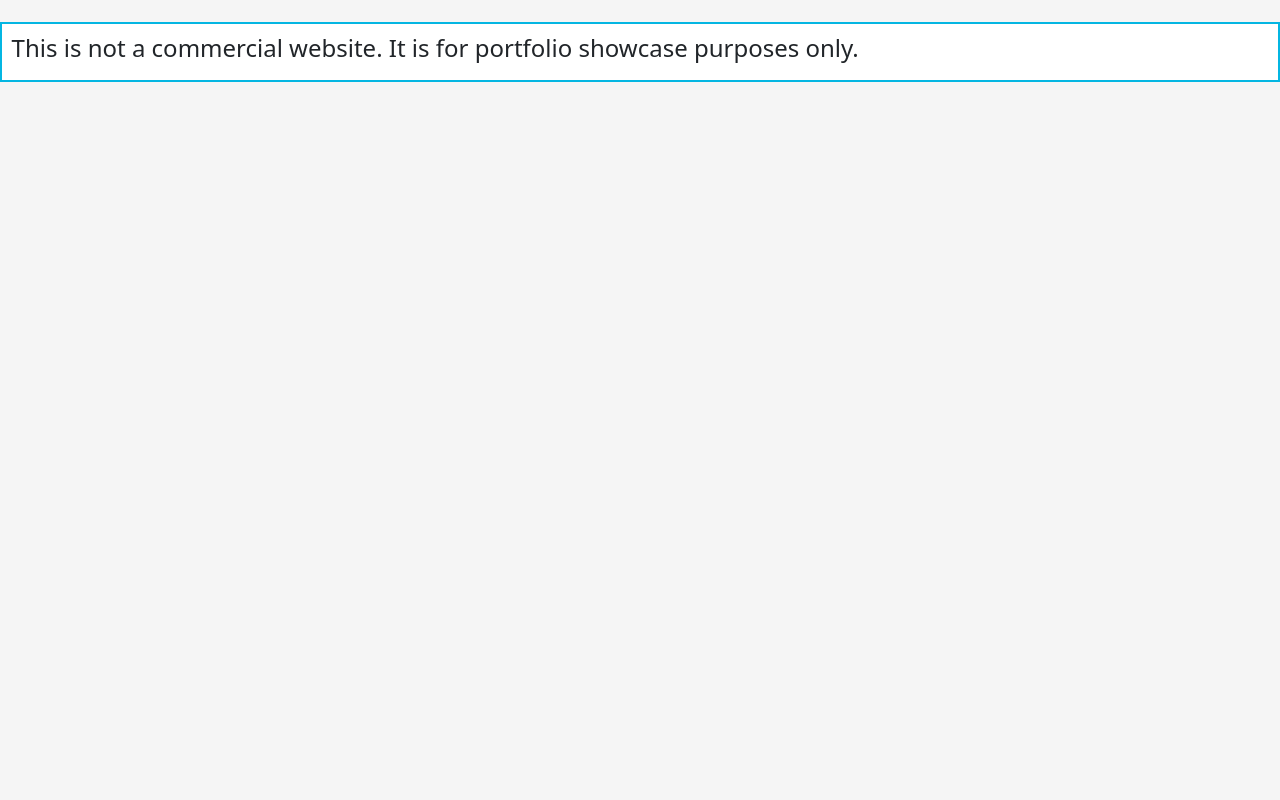
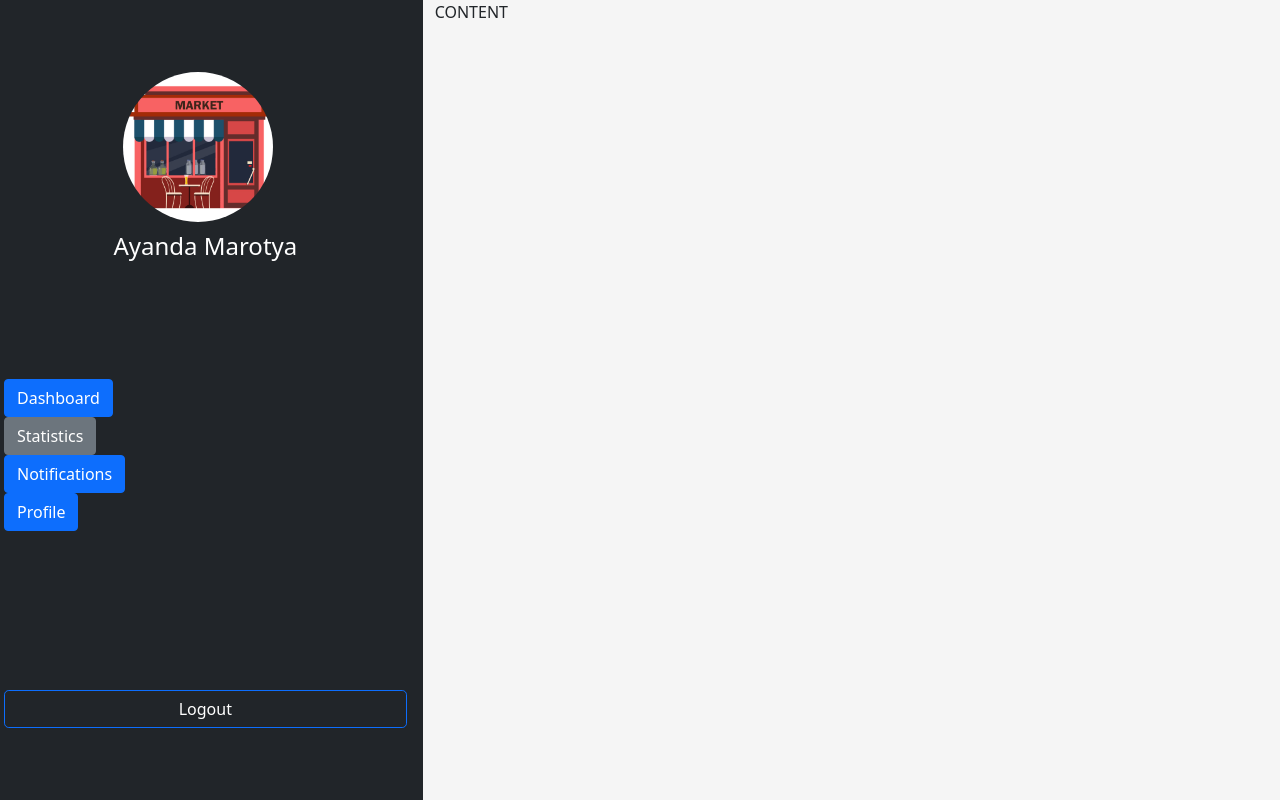
Before and after one commit to YoungAizy/PERN-Stack-App, a React (Create React App) app in the folder client/: page /admin in a window 1280 px wide. Built offline with nearby package versions, Linux system fonts and the light colour scheme.

Commit message:
add sidepanel to adminPage

```diff
--- a/client/src/App.css
+++ b/client/src/App.css
@@ -3,12 +3,13 @@
     padding: 0;
     box-sizing: border-box;
 }
-
+html,body{
+    height: 100%;
+}
 body {
     /* background-image: url('../src/assets/bowl.jpg'); */
     background: whitesmoke;
     width: 100%;
-    height: 100%;
 }
 
 .home-header {
--- a/client/src/App.jsx
+++ b/client/src/App.jsx
@@ -24,7 +24,7 @@ const App = ()=> {
           <Route exact path="/restaurants/:id/update" component={ UpdatePage }/>
           <Route exact path="/admin" component={AdminPage}/>
         </Router>
-        <Footer />
+        {/* <Footer /> */}
     </div>
     </ContextProvider>
   );
--- a/client/src/components/SidePanel.jsx
+++ b/client/src/components/SidePanel.jsx
@@ -1,10 +1,26 @@
 import React from 'react';
+import DefaultImage from '../assets/default.jpg'
+
+const imageStyle ={ marginLeft: 10}
+const nameStyle ={marginTop:6}
 
 const SidePanel = (props)=>{
 
 
     return(
-        <div></div>
+        <div className='col-4 p-3 d-flex flex-column justify-content-around bg-dark text-white'>
+            <div className='align-self-center'>
+                <img src={DefaultImage} alt="hello" style={imageStyle} className='rounded-circle' width={150} height={150}/>
+                <h4 className='pt-1' style={nameStyle}>Ayanda Marotya</h4>
+            </div>
+            <div className="tabs">
+                <button className='d-block btn btn-primary'>Dashboard</button>
+                <button className='d-block btn btn-secondary'>Statistics</button>
+                <button className='d-block btn btn-primary'>Notifications</button>
+                <button className='d-block btn btn-primary'>Profile</button>
+            </div>
+            <button className='mt-5 btn btn-primary rounded-3 bg-dark'>Logout</button>
+        </div>
     )
 }
 
--- a/client/src/routes/AdminPage.jsx
+++ b/client/src/routes/AdminPage.jsx
@@ -1,8 +1,20 @@
 import React from 'react';
+import SidePanel from '../components/SidePanel';
+
+const myStyle= {
+    height: "100vh"
+}
 
 export default function AdminPage(props){
 
     return(
-        <div></div>
+        <div>
+            <div className="row" style={myStyle}>
+                <SidePanel />
+                <div className="content col">
+                    CONTENT
+                </div>
+            </div>
+        </div>
     )
 }
```
